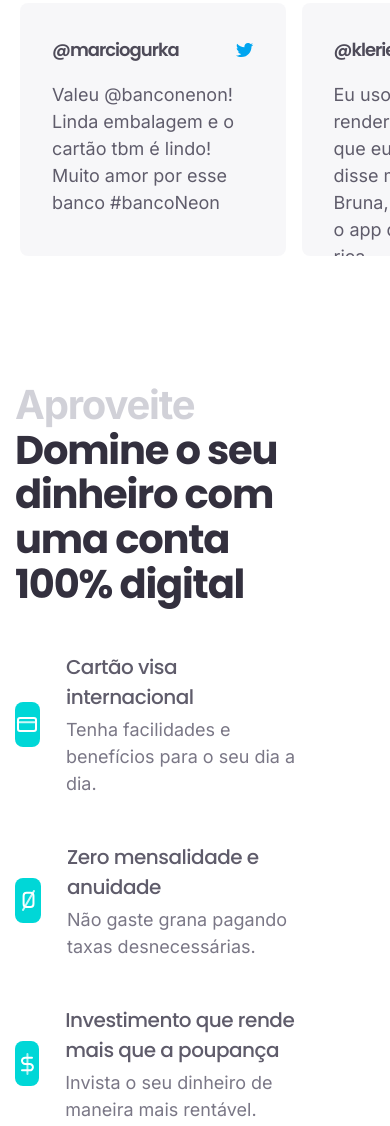
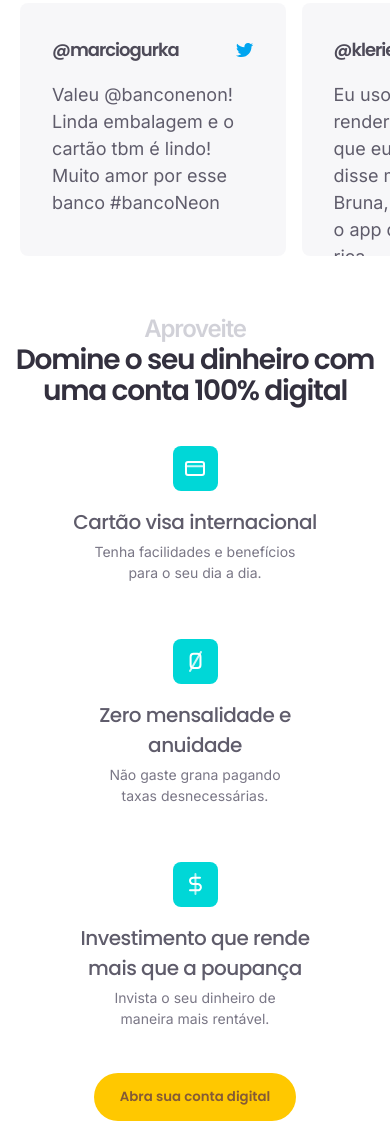
Before and after one commit to danilopinho75/landing-page-neon, a plain HTML site: page index.html in a window 390 px wide. Shown: the part 3068-4194 px from the top of the page. Drawn offline with nearby package versions, Linux system fonts and the light colour scheme.

Commit message:
Desenvolvimento do responsivo da section de conta digital

```diff
--- a/scss/_home.scss
+++ b/scss/_home.scss
@@ -798,4 +798,112 @@
             }
         }
     }
+
+    @include responsive(1200px) {
+        .container {
+            flex-direction: column;
+            align-items: center;
+        }
+        .text {
+            max-width: 75%;
+            display: flex;
+            flex-direction: column;
+            align-items: center;
+            h2 {
+                max-width: 80%;
+                text-align: center;
+            }
+        }
+        .image {
+            margin-right: 0;
+            left: 0;
+            margin-top: 5rem;
+        }
+    }
+
+    @include responsive(900px) {
+        padding-top: 8.6rem;
+        padding-bottom: 8.1rem;
+        .text {
+            max-width: 100%;
+        }
+        .image {
+            max-width: 58.2rem;
+            height: 63.3rem;
+            img {
+                &.circle {
+                    width: 100%;
+                }
+                &.mockup-01 {
+                    z-index: 2;
+                }
+                &.mockup-02 {
+                    z-index: 2;
+                }
+            }
+        }
+    }
+
+    @include responsive(480px) {
+        padding-top: 5.7rem;
+        padding-bottom: 7.2rem;
+        .text {
+            h2 {
+                font-size: 2.8rem;
+                font-weight: 600;
+                max-width: 100%;
+                margin-bottom: 3.9rem;
+                span {
+                    font-size: 2.4rem;
+                }
+            }
+            ul {
+                margin-bottom: 4.4rem;
+                li {
+                    flex-direction: column;
+                    align-items: center;
+                    &:not(:last-child) {
+                        margin-bottom: 5.6rem;
+                    }
+                    .icon {
+                        margin-right: 0;
+                        margin-bottom: 1.6rem;
+                    }
+                    .info {
+                        h4 {
+                            text-align: center;
+                            max-width: 28rem;
+                        }
+                        p {
+                            text-align: center;
+                            font-size: 1.4rem;
+                            max-width: 21rem;
+                            margin: 0 auto;
+                        }
+                    }
+                }
+            }
+        }
+        .image {
+            max-width: 35.7rem;
+            height: 46.9rem;
+            img {
+                &.mockup-01, &.mockup-02 {
+                    max-width: 16.8rem;
+                }
+                &.mockup-01 {
+                    bottom: initial;
+                    top: 5.8rem;
+                }
+                &.mockup-02 {
+                    left: initial;
+                    right: 0;
+                    top: 0;
+                }
+                &.circle {
+                    top: 11.2rem;
+                }
+            }
+        }
+    }
 }
```
Also changed, not shown: css/main.min.css, 1 other file.
